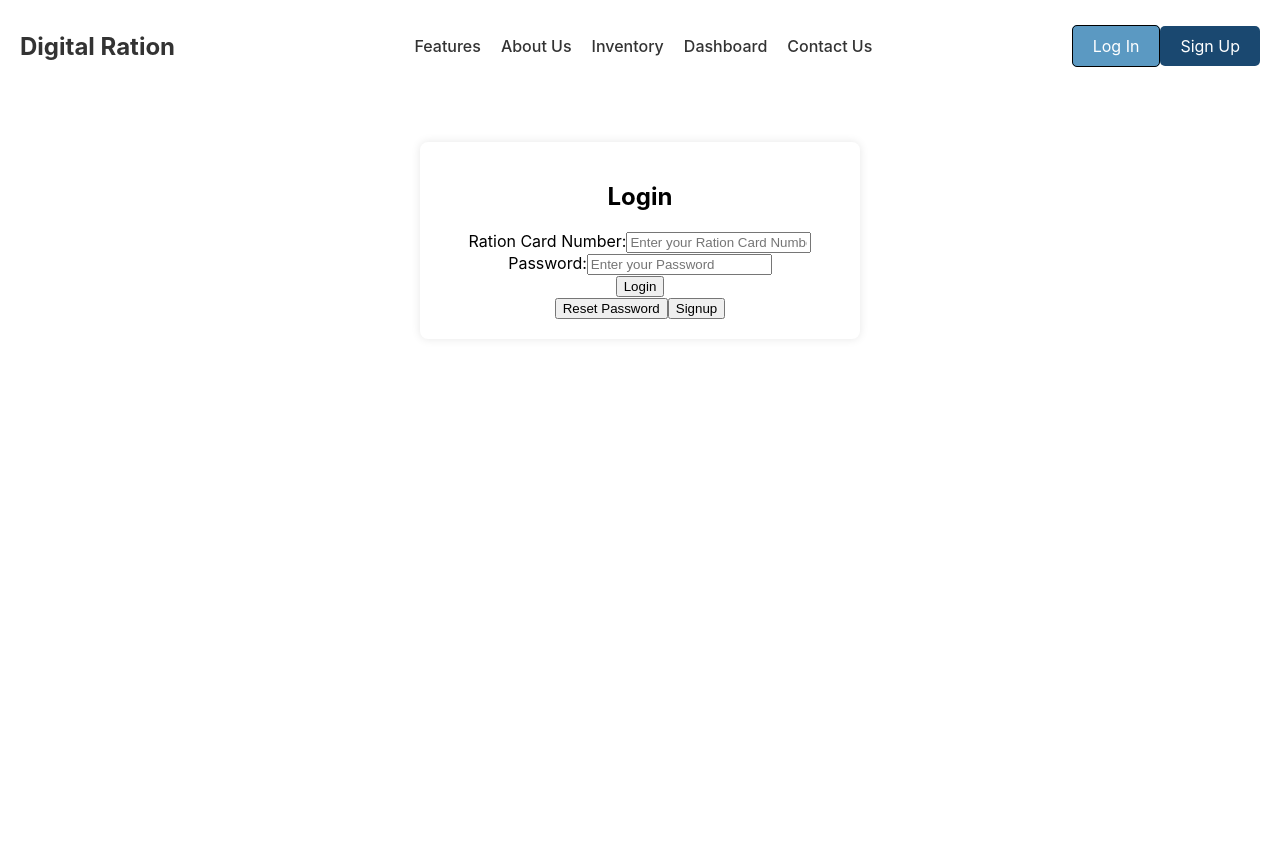
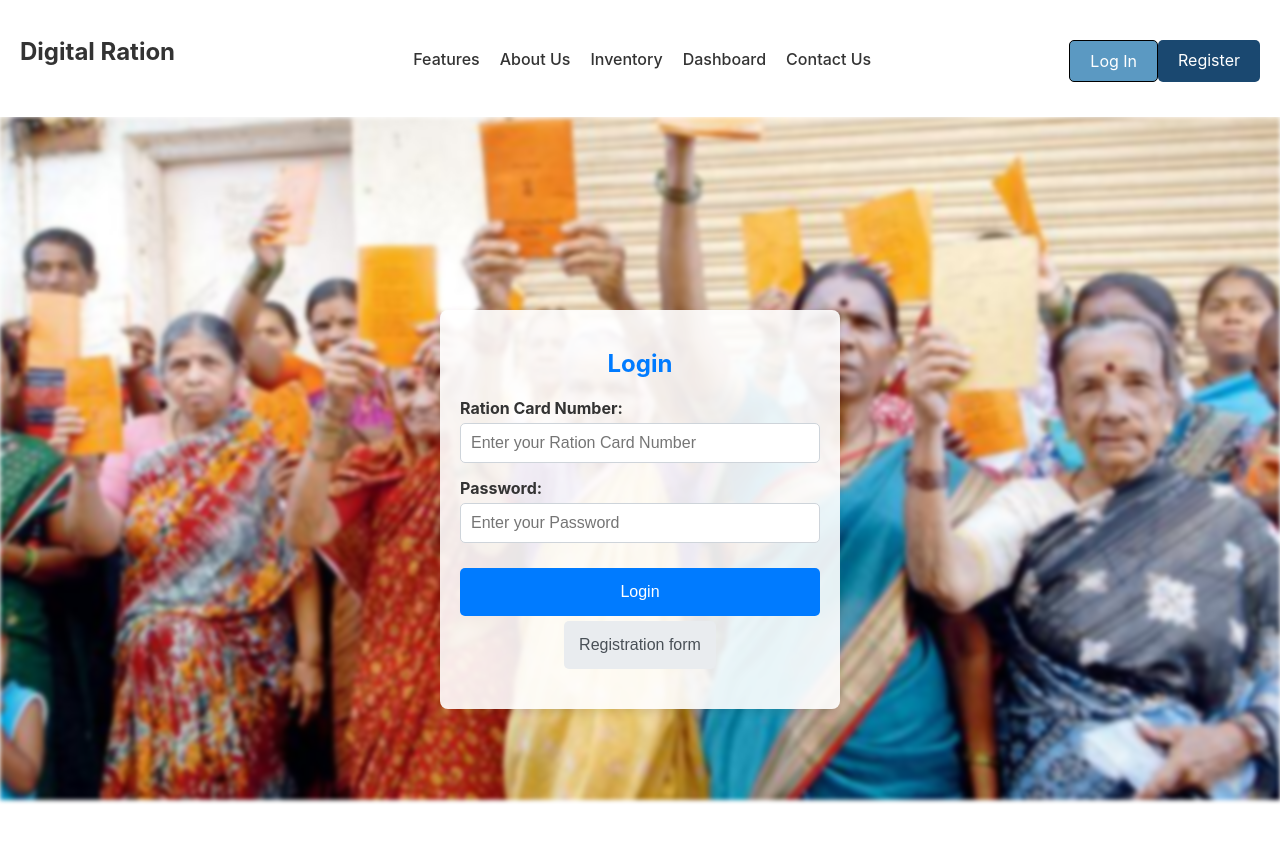
Before and after one commit to rohanfukat/NFC3_Systumm-Overloaded, a React (Create React App) app in the folder frontend/: page /login in a window 1280 px wide. Shown: the top 842 px of the page. Before the commit the page ends 800 px from the top, so only its background shows below. Built offline with nearby package versions, Linux system fonts and the light colour scheme.

Commit message:
Login and Register CSS Done

```diff
--- a/frontend/src/Home.css
+++ b/frontend/src/Home.css
@@ -58,7 +58,7 @@
     z-index: 1;
     /* Ensure content is above the background */
     animation: zoomIn 1.2s ease-out;
-    background-image: url('/src/background.jpg');
+    background-image: url('background.jpg');
     width: fit-content;
 }
 
--- a/frontend/src/Login.css
+++ b/frontend/src/Login.css
@@ -1,107 +1,125 @@
-/* Container for the entire login page */
+/* Ensure the login container is set up correctly */
 .login-container {
+  display: flex;
+  flex-direction: column;
+  align-items: center;
+  justify-content: center;
+  min-height: 100vh;
+  padding: 5px;
+  box-sizing: border-box;
+  position: relative; /* Needed for absolute positioning of the pseudo-element */
+  overflow: hidden; /* Prevents any overflow of the pseudo-element */
+}
+
+/* Pseudo-element for the blurred background */
+.login-container::before {
+  content: '';
+  position: absolute;
+  top: 0;
+  left: 0;
+  width: 100%;
+  height: 100%;
+  background-image: url('loginbg.jpg'); /* Ensure the correct path to your image */
+  background-repeat: no-repeat;
+  background-size: cover;
+  background-position: center;
+  background-attachment: fixed;
+  filter: blur(2px); /* Apply blur effect */
+  z-index: -1; /* Place the pseudo-element behind the content */
+}
+
+/* Card styling */
+.login-card {
+  background: rgba(255, 255, 255, 0.9); /* Semi-transparent white background */
+  border-radius: 8px;
+  padding: 20px;
+  box-shadow: 0 4px 8px rgba(0, 0, 0, 0.1);
+  z-index: 1; /* Ensure card is above the blurred background */
   width: 100%;
   max-width: 400px;
-  margin: 50px auto;
-  padding: 20px;
-  box-shadow: 0 0 10px rgba(0, 0, 0, 0.1);
-  border-radius: 8px;
-  background-color: #fff;
-  text-align: center;
+  box-sizing: border-box;
+  position: relative; /* Ensure relative positioning for z-index */
 }
 
-/* Heading of the login page */
-.login-heading {
+/* Styling for heading */
+h2 {
+  color: #007bff;
   margin-bottom: 20px;
-  font-size: 24px;
+  text-align: center; /* Center the heading */
+}
+
+/* Form styling */
+form {
+  display: flex;
+  flex-direction: column;
+  width: 100%;
+}
+
+/* Styling for form elements */
+div {
+  margin-bottom: 15px;
+}
+
+label {
+  display: block;
+  margin-bottom: 5px;
+  font-weight: bold;
   color: #333;
 }
 
-/* Form container */
-.login-form {
-  display: flex;
-  flex-direction: column;
+input[type="text"],
+input[type="password"] {
+  width: 100%;
+  padding: 10px;
+  border: 1px solid #ced4da;
+  border-radius: 5px;
+  font-size: 1rem;
+  box-sizing: border-box;
+  transition: border-color 0.3s ease;
 }
 
-/* Ration Card input group */
-.input-group-ration {
-  margin-bottom: 15px;
+input[type="text"]:focus,
+input[type="password"]:focus {
+  border-color: #007bff; /* Blue border on focus */
 }
 
-/* Label for ration card */
-.label-ration {
-  display: block;
-  margin-bottom: 5px;
-  font-size: 14px;
-  color: #555;
+button {
+  padding: 15px;
+  border: none;
+  border-radius: 5px;
+  cursor: pointer;
+  font-size: 1rem;
+  transition: background-color 0.3s ease, transform 0.3s ease;
 }
 
-/* Input for ration card */
-.input-ration {
-  width: 100%;
-  padding: 10px;
-  font-size: 14px;
-  border-radius: 4px;
-  border: 1px solid #ddd;
-}
-
-/* Password input group */
-.input-group-password {
-  margin-bottom: 15px;
-}
-
-/* Label for password */
-.label-password {
-  display: block;
-  margin-bottom: 5px;
-  font-size: 14px;
-  color: #555;
-}
-
-/* Input for password */
-.input-password {
-  width: 100%;
-  padding: 10px;
-  font-size: 14px;
-  border-radius: 4px;
-  border: 1px solid #ddd;
-}
-
-/* Login button */
-.login-button {
-  padding: 10px;
-  background-color: #007BFF;
-  color: #fff;
-  border: none;
-  border-radius: 4px;
-  font-size: 16px;
-  cursor: pointer;
+button[type="submit"] {
+  background-color: #007bff; /* Blue background */
+  color: white;
   margin-top: 10px;
 }
 
-/* Options container for reset password and signup */
-.options-container {
-  display: flex;
-  justify-content: space-between;
-  margin-top: 20px;
+button[type="submit"]:hover {
+  background-color: #0056b3; /* Darker blue */
+  transform: scale(1.05);
 }
 
-/* Reset button */
-.reset-button {
-  background-color: transparent;
-  border: none;
-  color: #007BFF;
-  cursor: pointer;
-  font-size: 14px;
-  text-decoration: underline;
+.secondary {
+  background-color: #e9ecef; /* Light gray background */
+  color: #495057;
+  margin: 5px auto; /* Center the button horizontally */
+  display: block; /* Ensure the button is treated as a block element */
+  text-align: center; /* Center the text inside the button */
 }
 
-/* Signup button (styled as a link) */
-.signup-button {
-  background-color: transparent;
-  border: none;
-  color: #007BFF;
-  cursor: pointer;
-  font-size: 14px;
-  text-decoration: underline;
+.secondary:hover {
+  background-color: #ced4da; /* Slightly darker gray */
 }
+
+button:focus {
+  outline: none;
+}
+
+.button-group {
+  display: flex;
+  justify-content: center;
+}
--- a/frontend/src/Login.jsx
+++ b/frontend/src/Login.jsx
@@ -14,14 +14,10 @@ const LoginPage = () => {
     console.log('Password:', password);
 
     // Create a JSON object with login credentials
-    const loginData = new FormData()
-    loginData.append("rationCardNumber", rationCardNumber)
-    loginData.append("password",password)
-    console.log(loginData)
-    // const loginData = {
-    //   rationCardNumber: rationCardNumber,
-    //   password: password,
-    // };
+    const loginData = new FormData();
+    loginData.append('rationCardNumber', rationCardNumber);
+    loginData.append('password', password);
+    console.log(loginData);
 
     try {
       // Send POST request to the backend API
@@ -53,18 +49,14 @@ const LoginPage = () => {
     }
   };
 
-  const handleResetPassword = () => {
-    // Redirect to reset password page or handle reset logic
-    window.location.href = '/reset-password'; // Replace with actual route
-  };
-
   const handleSignupRedirect = () => {
     // Redirect to signup page
-    window.location.href = '/signup'; // Replace with actual route
+    window.location.href = './Register'; // Replace with actual route
   };
 
   return (
     <div className="login-container">
+      <div className="login-card">
         <h2>Login</h2>
         <form onSubmit={handleLogin}>
           <div>
@@ -93,9 +85,9 @@ const LoginPage = () => {
           </div>
           <button type="submit">Login</button>
         </form>
-      <div>
-        <button className="secondary" onClick={handleResetPassword}>Reset Password</button>
-        <button className="secondary" onClick={handleSignupRedirect}>Signup</button>
+        <div className="button-group">
+          <button className="secondary" onClick={handleSignupRedirect}>Registration form</button>
+        </div>
       </div>
     </div>
   );
--- a/frontend/src/Navbar.jsx
+++ b/frontend/src/Navbar.jsx
@@ -19,7 +19,7 @@ function Navbar() {
 
             <div className="nav-buttons">
                 <a href="/login" className="login-btn">Log In</a>
-                <a href="/Register" className="apply-btn">Sign Up</a>
+                <a href="/Register" className="apply-btn">Register</a>
             </div>
         </nav>
     );
--- a/frontend/src/Register.css
+++ b/frontend/src/Register.css
@@ -1,91 +1,105 @@
-/* Container for the entire registration form */
+/* Container for the entire form */
 .registration-container {
+  display: flex;
+  justify-content: center;
+  align-items: center;
+  min-height: 100vh;
+  width: 100%;
+  padding: 20px;
+  box-sizing: border-box;
+  position: relative;
+  background-color: gray; /* Optional: background color for better visibility */
+}
+
+/* Styling for each card */
+.card {
+  display: none;
   width: 100%;
   max-width: 600px;
-    margin: 50px auto;
   padding: 20px;
+  border-radius: 10px;
   box-shadow: 0 0 10px rgba(0, 0, 0, 0.1);
-    border-radius: 8px;
-    background-color: #fff;
-    text-align: center;
+  background-color: #ffffff;
+  transition: opacity 0.3s ease, transform 0.3s ease;
+  position: absolute; /* Positioning the card absolutely within the container */
+  top: 50%; /* Center vertically */
+  left: 50%; /* Center horizontally */
+  transform: translate(-50%, -50%); /* Offset to account for the card's own dimensions */
 }
 
-  /* Heading of the registration form */
-  .registration-heading {
-    margin-bottom: 20px;
-    font-size: 24px;
-    color: #333;
+/* Show the active card */
+.card.active {
+  display: block;
+  opacity: 1;
+  transform: translate(-50%, -50%) scale(1); /* Ensure the card is centered and scaled normally */
 }
 
-  /* Form container */
-  .registration-form {
-    display: flex;
-    flex-direction: column;
-    gap: 15px;
+/* Header inside each card */
+.card h2 {
+  margin-top: 0;
 }
 
-  /* Label for inputs */
-  .input-label {
+/* Label styling */
+.card label {
   display: block;
-    margin-bottom: 5px;
-    font-size: 14px;
-    color: #555;
+  margin: 15px 0 5px;
+  font-weight: bold;
 }
 
-  /* Input fields */
-  .input-field {
-    width: 100%;
+/* Input fields styling */
+.card input[type="text"],
+.card input[type="date"],
+.card input[type="password"],
+.card select,
+.card input[type="file"] {
+  width: calc(100% - 20px);
   padding: 10px;
-    font-size: 14px;
-    border-radius: 4px;
   border: 1px solid #ddd;
-  }
-
-  /* File input field */
-  .file-input {
-    margin-top: 10px;
-  }
-
-  /* Select field */
-  .select-field {
-    width: 100%;
-    padding: 10px;
-    font-size: 14px;
-    border-radius: 4px;
-    border: 1px solid #ddd;
-  }
-
-  /* Checkbox labels */
-  .checkbox-label {
-    display: block;
-    margin-bottom: 10px;
-    font-size: 14px;
-    color: #555;
-  }
-
-  /* Password and Confirm Password input group */
-  .password-group {
+  border-radius: 5px;
   margin-bottom: 15px;
 }
 
-  /* Error message */
-  .error-message {
+/* Error message styling */
+.error {
   color: red;
   margin-top: 10px;
+  font-weight: bold;
 }
 
-  /* Submit button */
-  .submit-button {
-    padding: 10px;
-    background-color: #007BFF;
-    color: #fff;
-    border: none;
-    border-radius: 4px;
-    font-size: 16px;
-    cursor: pointer;
+/* Navigation buttons styling */
+.nav-buttons {
+  display: flex;
+  justify-content: space-between;
+  margin-top: 20px;
 }
 
-  /* Submit button hover effect */
-  .submit-button:hover {
-    background-color: #0056b3;
+.nav-buttons button {
+  padding: 10px 20px;
+  border: none;
+  border-radius: 5px;
+  background-color: #007bff;
+  color: #fff;
+  cursor: pointer;
+  font-size: 16px;
 }
+
+.nav-buttons button.prev {
+  background-color: #6c757d;
+}
+
+/* Styling for selected income color display */
+.income-color-display {
+  margin-top: 10px;
+  padding: 10px;
+  border-radius: 5px;
+}
+
+/* Styling for checkboxes */
+.card input[type="checkbox"] {
+  margin-right: 10px;
+}
+
+/* Styling for submit button */
+.card button[type="submit"] {
+  background-color: #28a745;
+}
--- a/frontend/src/Register.jsx
+++ b/frontend/src/Register.jsx
@@ -2,7 +2,7 @@ import React, { useState } from 'react';
 import './Register.css';
 
 const RegistrationForm = () => {
-  // State to store form data
+  const [currentCard, setCurrentCard] = useState(1);
   const [formData, setFormData] = useState({
     fullName: '',
     dob: '',
@@ -17,15 +17,13 @@ const RegistrationForm = () => {
     privacyAgreement: false,
     incomeColor: '',
     password: '',
-    confirmPassword: '', // Added for password confirmation
+    confirmPassword: '',
   });
 
-  // State to manage form validation errors
   const [errors, setErrors] = useState({
     passwordMatch: false,
   });
 
-  // Handle input changes
   const handleChange = (e) => {
     const { name, value, type, checked } = e.target;
 
@@ -34,7 +32,6 @@ const RegistrationForm = () => {
       [name]: type === 'checkbox' ? checked : value,
     }));
 
-    // Update color based on income selection
     if (name === 'income') {
       let selectedColor = '';
       switch (value) {
@@ -57,7 +54,6 @@ const RegistrationForm = () => {
     }
   };
 
-  // Handle file upload
   const handleFileChange = (e) => {
     setFormData((prevState) => ({
       ...prevState,
@@ -65,17 +61,14 @@ const RegistrationForm = () => {
     }));
   };
 
-  // Handle form submission
   const handleSubmit = async (e) => {
     e.preventDefault();
 
-    // Validate form data (Optional: Add more validation as needed)
     if (!formData.consent || !formData.privacyAgreement) {
       alert('Please accept the consent and privacy agreement.');
       return;
     }
 
-    // Check if passwords match
     if (formData.password !== formData.confirmPassword) {
       setErrors({ ...errors, passwordMatch: true });
       return;
@@ -83,7 +76,6 @@ const RegistrationForm = () => {
       setErrors({ ...errors, passwordMatch: false });
     }
 
-    // Create form data to send to backend
     const dataToSend = new FormData();
     Object.keys(formData).forEach((key) => {
       dataToSend.append(key, formData[key]);
@@ -96,8 +88,7 @@ const RegistrationForm = () => {
       });
 
       if (response.ok) {
-        alert('Form submitted successfully'); // Show alert box on success
-        // Clear form after submission
+        alert('Form submitted successfully');
         setFormData({
           fullName: '',
           dob: '',
@@ -112,59 +103,75 @@ const RegistrationForm = () => {
           privacyAgreement: false,
           incomeColor: '',
           password: '',
-          confirmPassword: '', // Reset passwords
+          confirmPassword: '',
         });
+        setCurrentCard(1); // Reset to the first card
       } else {
-        alert('Form submission failed'); // Show alert box on failure
+        alert('Form submission failed');
       }
     } catch (error) {
-      alert('Error: ' + error.message); // Show alert box on error
+      alert('Error: ' + error.message);
     }
   };
 
+  const goToNextCard = () => {
+    setCurrentCard((prevCard) => Math.min(prevCard + 1, 6));
+  };
+
+  const goToPreviousCard = () => {
+    setCurrentCard((prevCard) => Math.max(prevCard - 1, 1));
+  };
+
   return (
+    <div className="registration-container">
       <form onSubmit={handleSubmit} encType="multipart/form-data">
-      <div>
+        <div className={`card ${currentCard === 1 ? 'active' : ''}`}>
+          <h2>Personal Details</h2>
           <label>Full Name:</label>
           <input type="text" name="fullName" value={formData.fullName} onChange={handleChange} required />
+
+          <label>Date of Birth:</label>
+          <input type="date" name="dob" value={formData.dob} onChange={handleChange} required />
+
+          <div className="nav-buttons">
+            <button type="button" className="prev" />
+            <button type="button" onClick={goToNextCard}>Next</button>
+          </div>
         </div>
 
-      <div>
-        <label>Date of Birth:</label>
-        <input type="date" name="dob" value={formData.dob} onChange={handleChange} required />
+        <div className={`card ${currentCard === 2 ? 'active' : ''}`}>
+          <h2>Residential Details</h2>
+          <label>Address:</label>
+          <input type="text" name="address" value={formData.address} onChange={handleChange} required />
+
+          <label>Number of Family Members:</label>
+          <input type="number" name="familyMembers" value={formData.familyMembers} onChange={handleChange} required />
+
+          <div className="nav-buttons">
+            <button type="button" onClick={goToPreviousCard}>Previous</button>
+            <button type="button" onClick={goToNextCard}>Next</button>
+          </div>
         </div>
 
-      <div>
-        <label>Address:</label>
-        <input type="text" name="address" value={formData.address} onChange={handleChange} required />
+        <div className={`card ${currentCard === 3 ? 'active' : ''}`}>
+          <h2>Document Details</h2>
+          <label>Ration Card Number:</label>
+          <input type="text" name="rationCardNumber" value={formData.rationCardNumber} onChange={handleChange} required />
+
+          <label>Aadhaar Number:</label>
+          <input type="text" name="aadhaarNumber" value={formData.aadhaarNumber} onChange={handleChange} required />
+
+          <div className="nav-buttons">
+            <button type="button" onClick={goToPreviousCard}>Previous</button>
+            <button type="button" onClick={goToNextCard}>Next</button>
+          </div>
         </div>
 
-      <div>
-        <label>Number of Family Members:</label>
-        <input type="number" name="familyMembers" value={formData.familyMembers} onChange={handleChange} required />
-      </div>
-
-      <div>
-        <label>Ration Card Number:</label>
-        <input type="text" name="rationCardNumber" value={formData.rationCardNumber} onChange={handleChange} required />
-      </div>
-
-      <div>
-        <label>Aadhaar Number:</label>
-        <input type="text" name="aadhaarNumber" value={formData.aadhaarNumber} onChange={handleChange} required />
-      </div>
-
-      <div>
-        <label>Upload Ration Card or Aadhaar Card:</label>
-        <input type="file" name="document" onChange={handleFileChange} required />
-      </div>
-
-      <div>
+        <div className={`card ${currentCard === 4 ? 'active' : ''}`}>
+          <h2>Income Details</h2>
           <label>Phone Number:</label>
           <input type="text" name="phoneNumber" value={formData.phoneNumber} onChange={handleChange} required />
-      </div>
 
-      <div>
           <label>Income:</label>
           <select name="income" value={formData.income} onChange={handleChange} required>
             <option value="">Select Income</option>
@@ -172,45 +179,59 @@ const RegistrationForm = () => {
             <option value="between 15000 to 1lakh">Between 15,000 to 1 Lakh</option>
             <option value="above 1 lakh">Above 1 Lakh</option>
           </select>
-      </div>
 
-      {/* Display color based on income selection */}
           {formData.incomeColor && (
             <div style={{ marginTop: '10px', padding: '10px', backgroundColor: formData.incomeColor }}>
               Selected income range color: {formData.incomeColor}
             </div>
           )}
 
-      <div>
+          <div className="nav-buttons">
+            <button type="button" onClick={goToPreviousCard}>Previous</button>
+            <button type="button" onClick={goToNextCard}>Next</button>
+          </div>
+        </div>
+
+        <div className={`card ${currentCard === 5 ? 'active' : ''}`}>
+          <h2>Password Generation</h2>
           <label>Password:</label>
           <input type="password" name="password" value={formData.password} onChange={handleChange} required />
+
+          <label>Confirm Password:</label>
+          <input type="password" name="confirmPassword" value={formData.confirmPassword} onChange={handleChange} required />
+
+          {errors.passwordMatch && (
+            <div className="error">Passwords do not match!</div>
+          )}
+
+          <div className="nav-buttons">
+            <button type="button" onClick={goToPreviousCard}>Previous</button>
+            <button type="button" onClick={goToNextCard}>Next</button>
+          </div>
         </div>
 
-      <div>
-        <label>Confirm Password:</label>
-        <input type="password" name="confirmPassword" value={formData.confirmPassword} onChange={handleChange} required />
-      </div>
+        <div className={`card ${currentCard === 6 ? 'active' : ''}`}>
+          <h2>Upload Documents</h2>
+          <label>Upload Ration Card or Aadhaar Card:</label>
+          <input type="file" name="document" onChange={handleFileChange} required />
 
-      {errors.passwordMatch && (
-        <div style={{ color: 'red' }}>Passwords do not match!</div>
-      )}
-
-      <div>
           <label>
             <input type="checkbox" name="consent" checked={formData.consent} onChange={handleChange} />
             I confirm that the information provided above is accurate and valid to the best of my knowledge.
           </label>
-      </div>
 
-      <div>
           <label>
             <input type="checkbox" name="privacyAgreement" checked={formData.privacyAgreement} onChange={handleChange} />
             I agree to the terms and conditions and consent to the processing of my personal data according to the website’s privacy policy.
           </label>
+
+          <div className="nav-buttons">
+            <button type="button" onClick={goToPreviousCard}>Previous</button>
+            <button type="submit">Submit</button>
           </div>
-
-      <button type="submit">Submit</button>
+        </div>
       </form>
+    </div>
   );
 };
 
```
Also changed, not shown: frontend/src/loginbg.jpg (added). Lines whose indentation alone changed are shown as unchanged.
